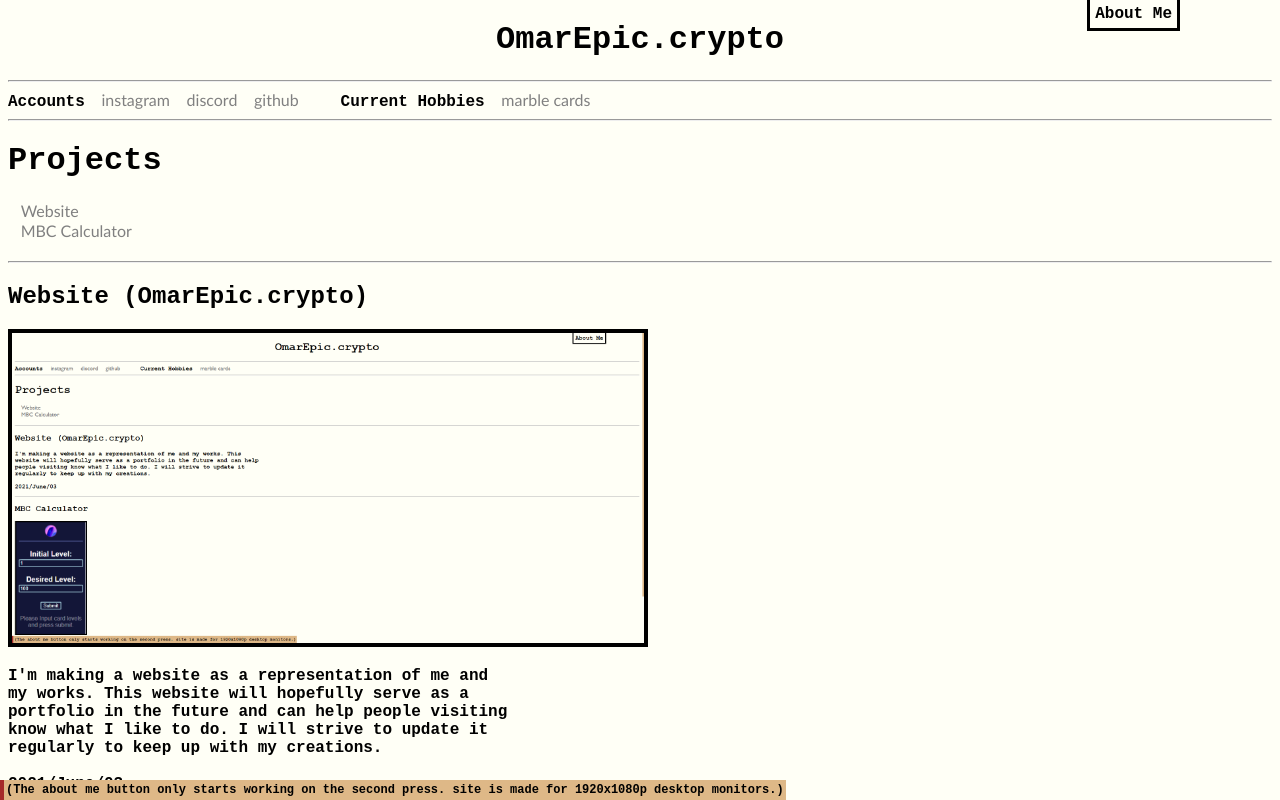
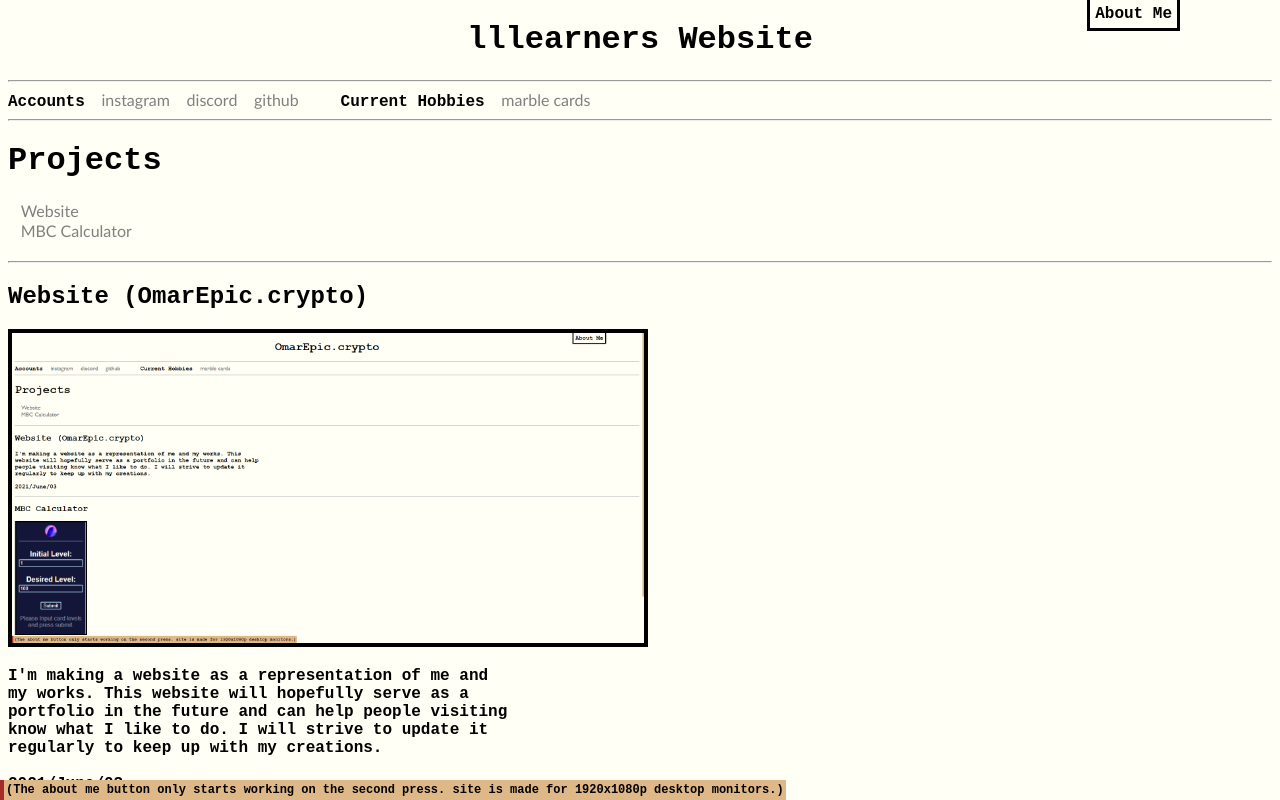
Before and after one commit to lllearners/Site, a plain HTML site: page index.html in a window 1280 px wide. Shown: the top 800 px of the page. Drawn offline with Linux system fonts and the light colour scheme.

Commit message:
changed name and names of files

```diff
--- a/main.html
+++ b/index.html
@@ -31,7 +31,7 @@
     </head>
     <body>
         <p class="font fine-print">(The about me button only starts working on the second press. site is made for 1920x1080p desktop monitors.)</p>
-        <h1 class="center font">OmarEpic.crypto</h1>
+        <h1 class="center font">lllearners Website</h1>
         <div id="about-box" class="about-box">
             <h1 class="center font">About Me</h1>
             <p class="font">My name is Omar El-Baytam. I am a High-School student striving to become a programmer.
```
